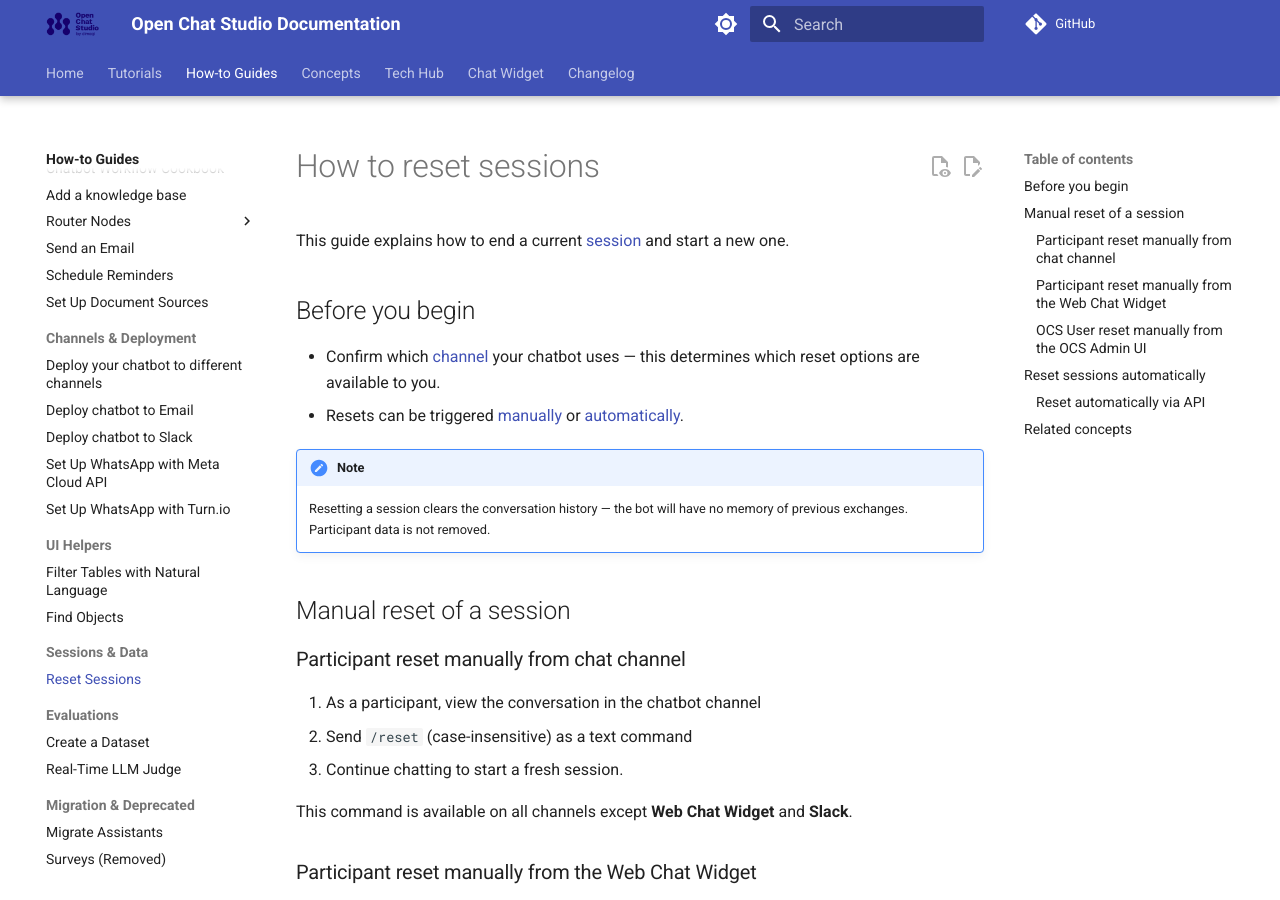
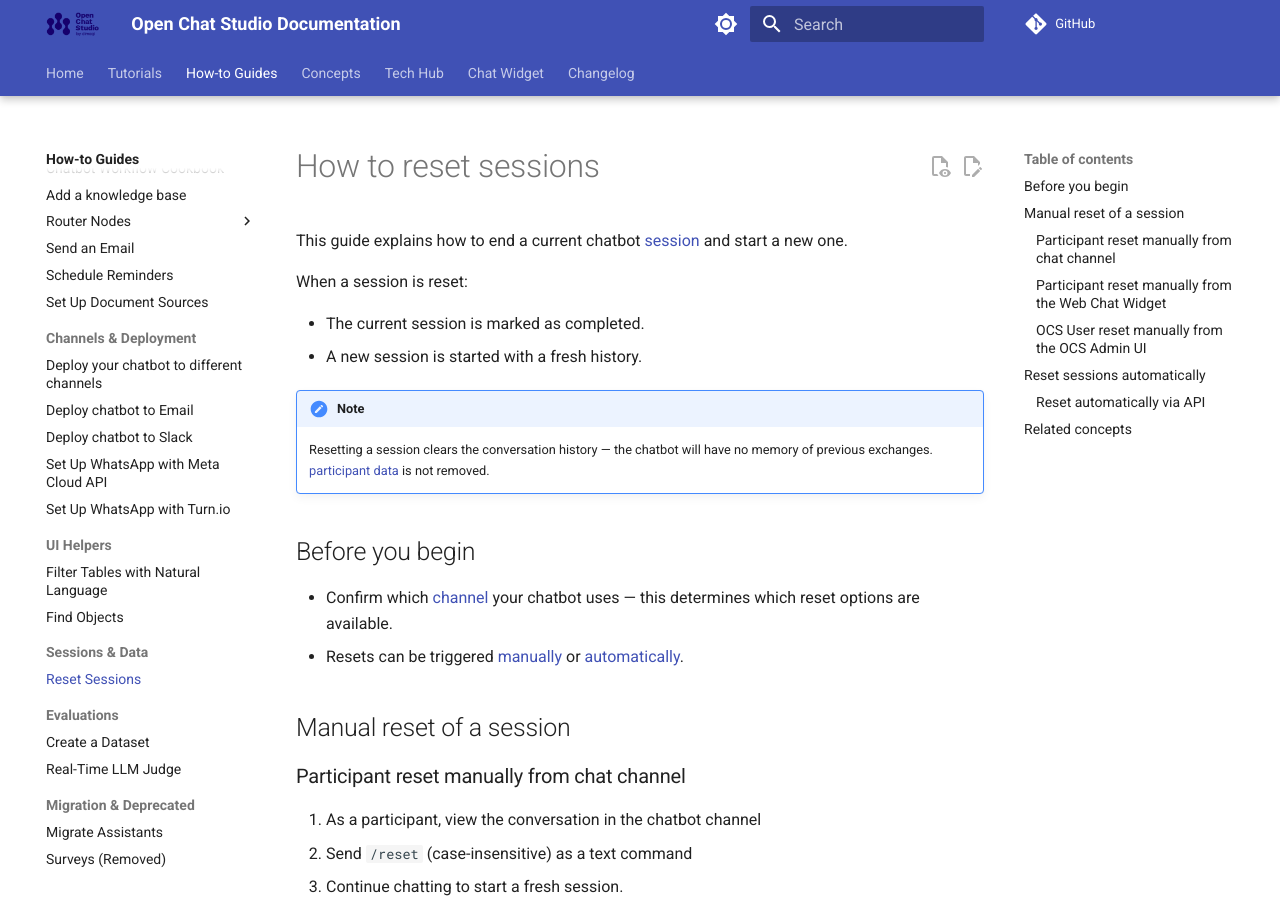
Before and after one commit to dimagi/open-chat-studio-docs, an MkDocs documentation site: the page built from docs/how-to/reset_sessions.md, in a window 1280 px wide and 900 px high. Built offline with MkDocs 1.6.1 and Material for MkDocs 9.7.7, drawn with Linux system fonts in a browser that asks for light colours; a script that is not in the unit is left out; comment, search, counter and statistics services are not loaded.

Commit message:
Moved content from session.md to reset_session.md

```diff
--- a/docs/how-to/reset_sessions.md
+++ b/docs/how-to/reset_sessions.md
@@ -4,16 +4,21 @@
 
 # How to reset sessions
 
-This guide explains how to end a current [session](../concepts/sessions.md) and start a new one.
+This guide explains how to end a current chatbot [session](../concepts/sessions.md) and start a new one.
+
+When a session is reset:
+
+- The current session is marked as completed.
+- A new session is started with a fresh history.
+
+!!! note
+
+    Resetting a session clears the conversation history — the chatbot will have no memory of previous exchanges. [participant data](../concepts/participant_data.md) is not removed.
 
 ## Before you begin
 
-- Confirm which [channel](../concepts/channels.md) your chatbot uses — this determines which reset options are available to you.
+- Confirm which [channel](../concepts/channels.md) your chatbot uses — this determines which reset options are available.
 - Resets can be triggered [manually](#manual-reset-of-a-session) or [automatically](#reset-sessions-automatically).
-
-!!! note
-
-    Resetting a session clears the conversation history — the bot will have no memory of previous exchanges. Participant data is not removed.
 
 ## Manual reset of a session
 
```
Also changed, not shown: docs/concepts/sessions.md (+1 -8 lines).
